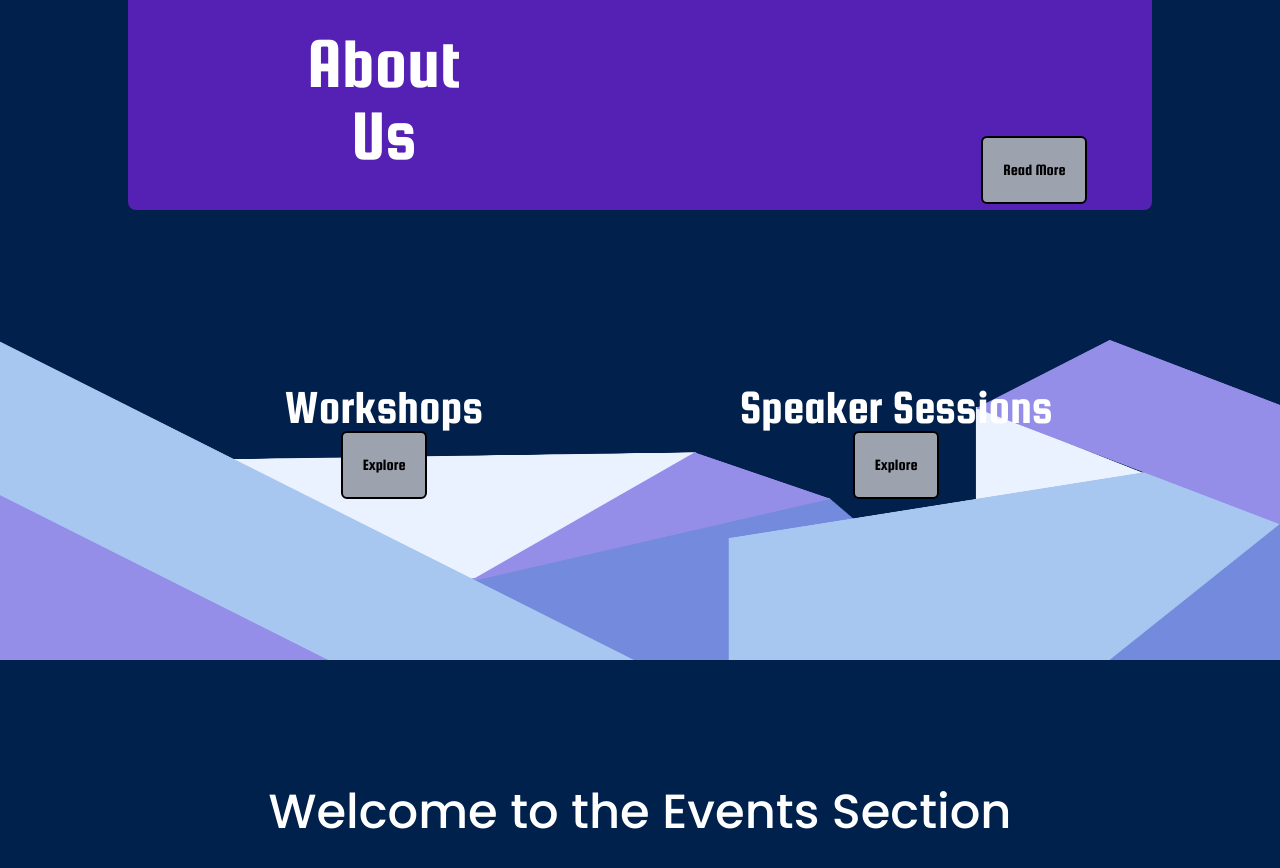
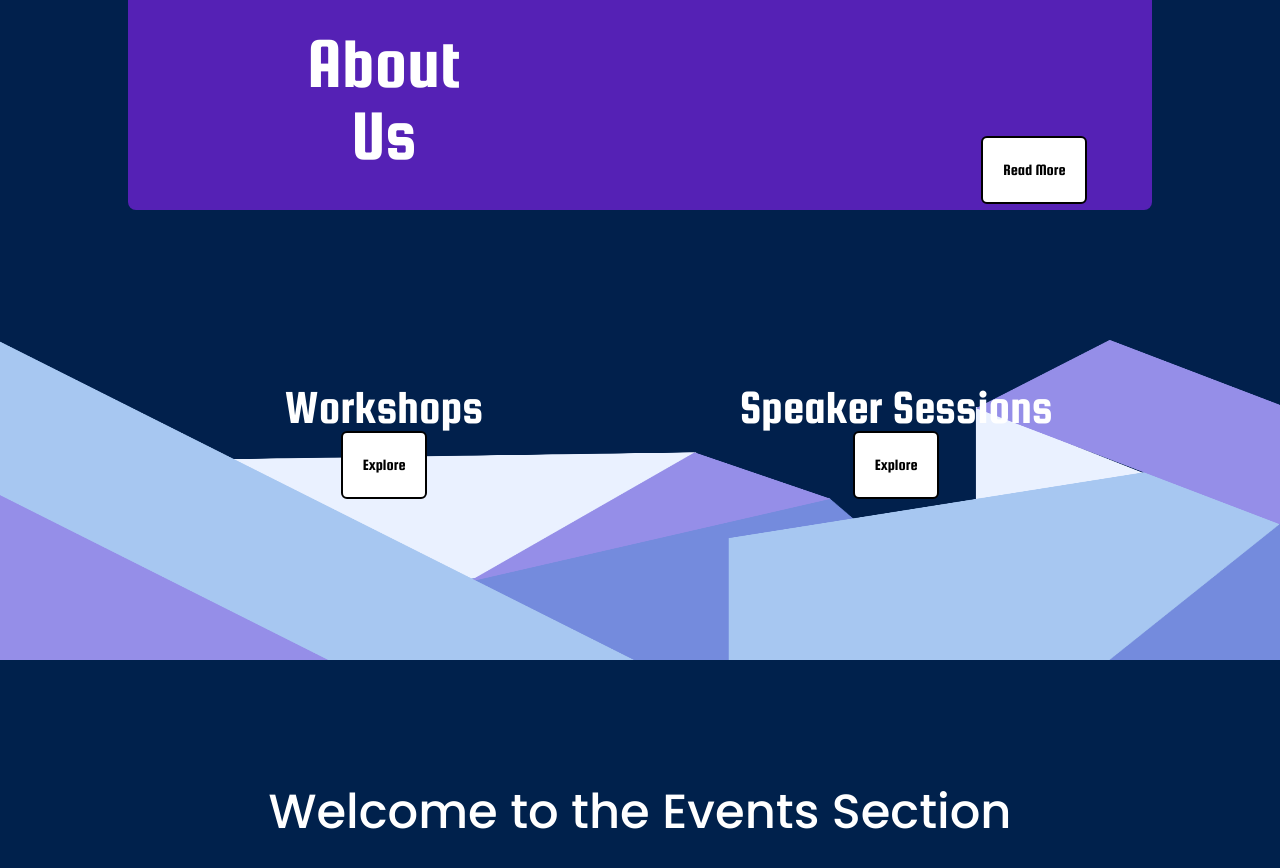
Before and after one commit to siddarthpai/E-Summit, a Next.js app in the folder e-summit/: page / in a window 1280 px wide. Shown: the part 940-1808 px from the top of the page. Built offline with nearby package versions, Linux system fonts and the light colour scheme.

Commit message:
about us changes

```diff
--- a/e-summit/src/app/AboutUs/About.js
+++ b/e-summit/src/app/AboutUs/About.js
@@ -48,7 +48,7 @@ export default function About() {
                 </div>
 
                 <button
-                  className="relative top-2/3 left-1/4 lg:left-2/3 right- border-2 border-black p-2 rounded-md bg-gray-400 text-black lg:p-5 w-fit h-fit "
+                  className="relative top-2/3 left-1/4 lg:left-2/3 right- border-2 border-black p-2 rounded-md bg-white text-black lg:p-5 w-fit h-fit "
                   onClick={handleClickOpen}
                 >
                   Read More
@@ -59,7 +59,7 @@ export default function About() {
                   <div className="mt-16 mb-16 lg:mt-32 lg:mb-32">
                     <h1 className="text-5xl">Workshops</h1>
                     <button
-                      className="border-2 border-black p-2 rounded-md bg-gray-400 text-black lg:p-5"
+                      className="border-2 border-black p-2 rounded-md bg-white text-black lg:p-5"
                       onClick={handleExploreClick}
                     >
                       Explore
@@ -70,7 +70,7 @@ export default function About() {
                   <div className="mt-16 lg:mt-32 lg:mb-32">
                     <h1 className="text-5xl">Speaker Sessions</h1>
                     <button
-                      className="border-2 border-black p-2 rounded-md bg-gray-400 text-black lg:p-5"
+                      className="border-2 border-black p-2 rounded-md bg-white text-black lg:p-5"
                       onClick={handleExploreClick}
                     >
                       Explore
```
